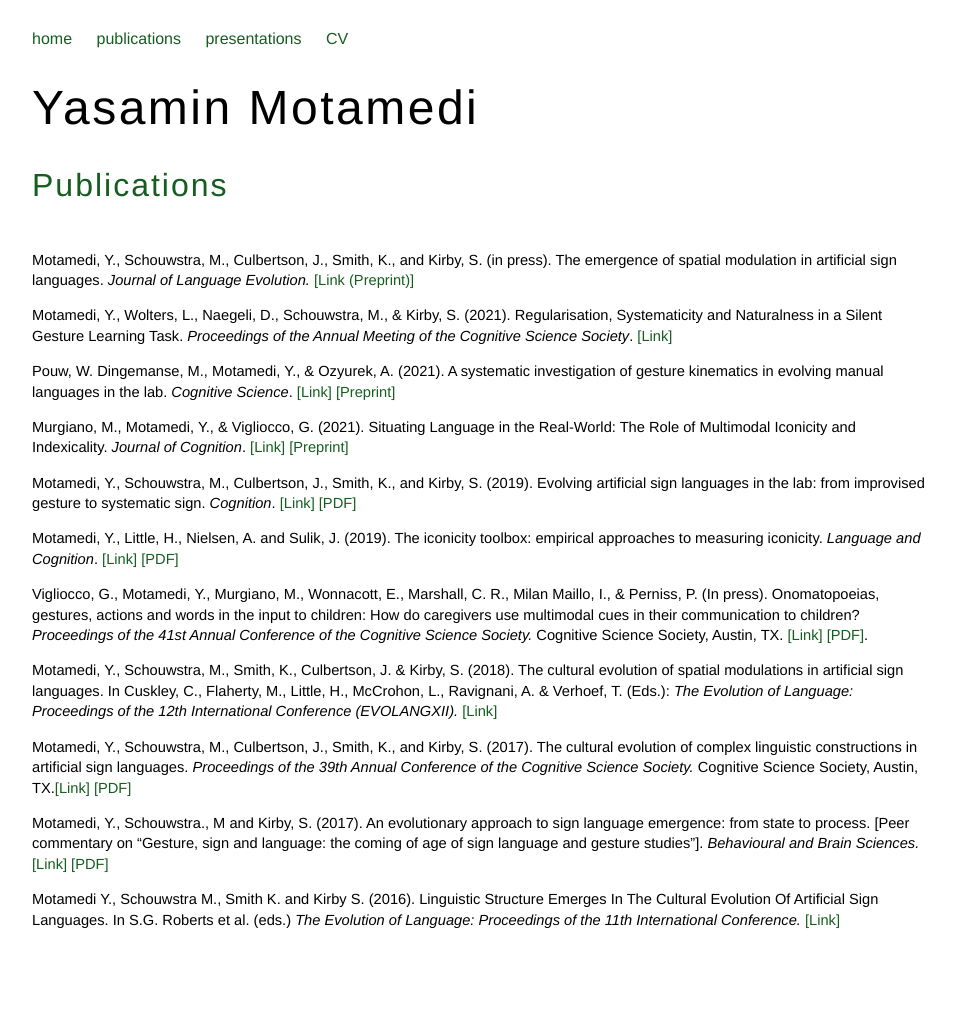
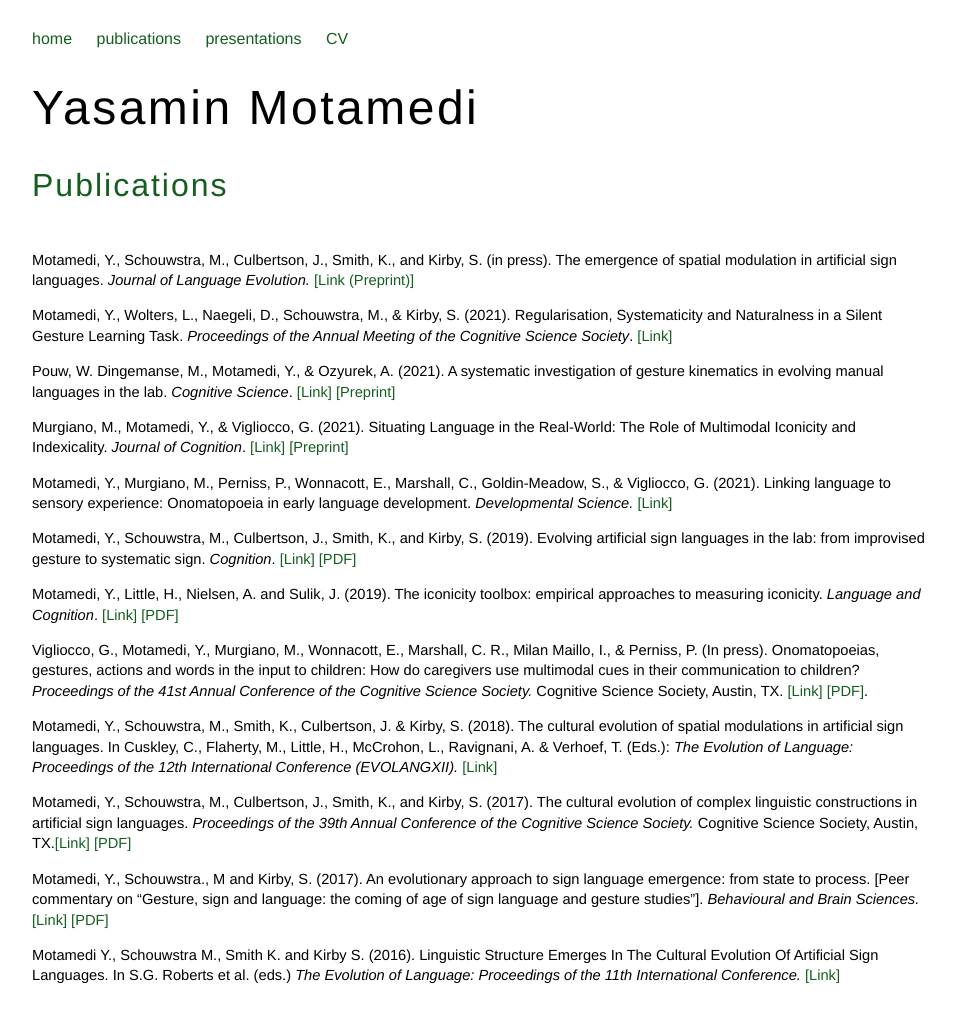
Before and after one commit to ymotamedi/ymotamedi.github.io, a Jekyll site: the page built from publications.html, in a window 1280 px wide. Shown: the whole page, without its empty margins (160-1115 px from the left). Built offline with Jekyll 4.4.1, drawn with Linux system fonts in a browser that asks for light colours; before the commit the page ends 960 px from its top, so only the background shows below that.

Commit message:
add onomatopoeia paper

```diff
--- a/publications.html
+++ b/publications.html
@@ -15,12 +15,16 @@
 
 <p>Pouw, W. Dingemanse, M., Motamedi, Y., & Ozyurek, A. (2021). A systematic investigation of gesture kinematics in evolving manual languages in the lab.
   <i>Cognitive Science</i>. <a href = " https://doi.org/10.1111/cogs.13014" target = "blank">[Link]<a/>
-  <a href = "https://osf.io/heu24/" target="blank">[Preprint]</a>
+  <a href = "https://osf.io/heu24/" target="blank">[Preprint]</a></p>
 
 <p>Murgiano, M., Motamedi, Y., & Vigliocco, G. (2021). Situating Language in the Real-World: The Role of Multimodal Iconicity and Indexicality.
   <i>Journal of Cognition</i>. <a href = "https://doi.org/10.5334/joc.113" target="blank">[Link]</a>
   <a href = "https://psyarxiv.com/qzvxu/" target="blank">[Preprint]</a>
 </p>
+
+<p>Motamedi, Y., Murgiano, M., Perniss, P., Wonnacott, E., Marshall, C., Goldin-Meadow, S., & Vigliocco, G. (2021).
+  Linking language to sensory experience: Onomatopoeia in early language development. <i>Developmental Science.</i>
+  <a href = "https://doi.org/10.1111/desc.13066">[Link]</a></p>
 
 <p>Motamedi, Y., Schouwstra, M., Culbertson, J., Smith, K., and Kirby, S. (2019).
   Evolving artificial sign languages in the lab: from improvised gesture to systematic sign.
```
